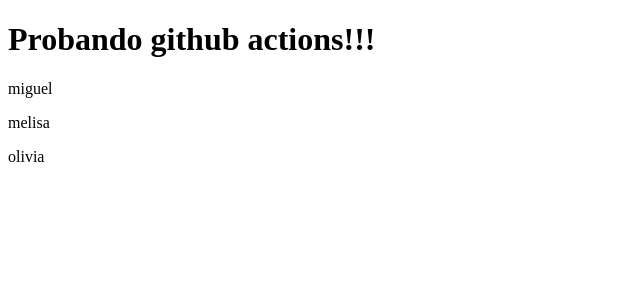
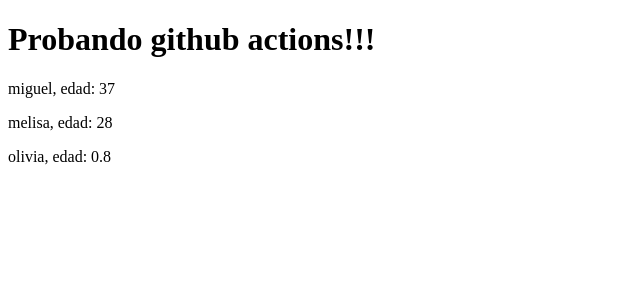
Before and after one commit to IsaacMiguel/vite, a React (Vite) app: page / in a window 1280 px wide. Shown: the top 300 px of the page, without its empty margins (0-640 px from the left). Built offline with nearby package versions, Linux system fonts and the light colour scheme.

Commit message:
update github singning commits

```diff
--- a/src/App.jsx
+++ b/src/App.jsx
@@ -7,7 +7,7 @@
     <>
       <h1>Probando github actions!!!</h1>
       {
-        users.map(u => <p>{u.name}</p>)
+        users.map(u => <p>{u.name}, edad: {u.age}</p>)
       }
     </>
   )
```
